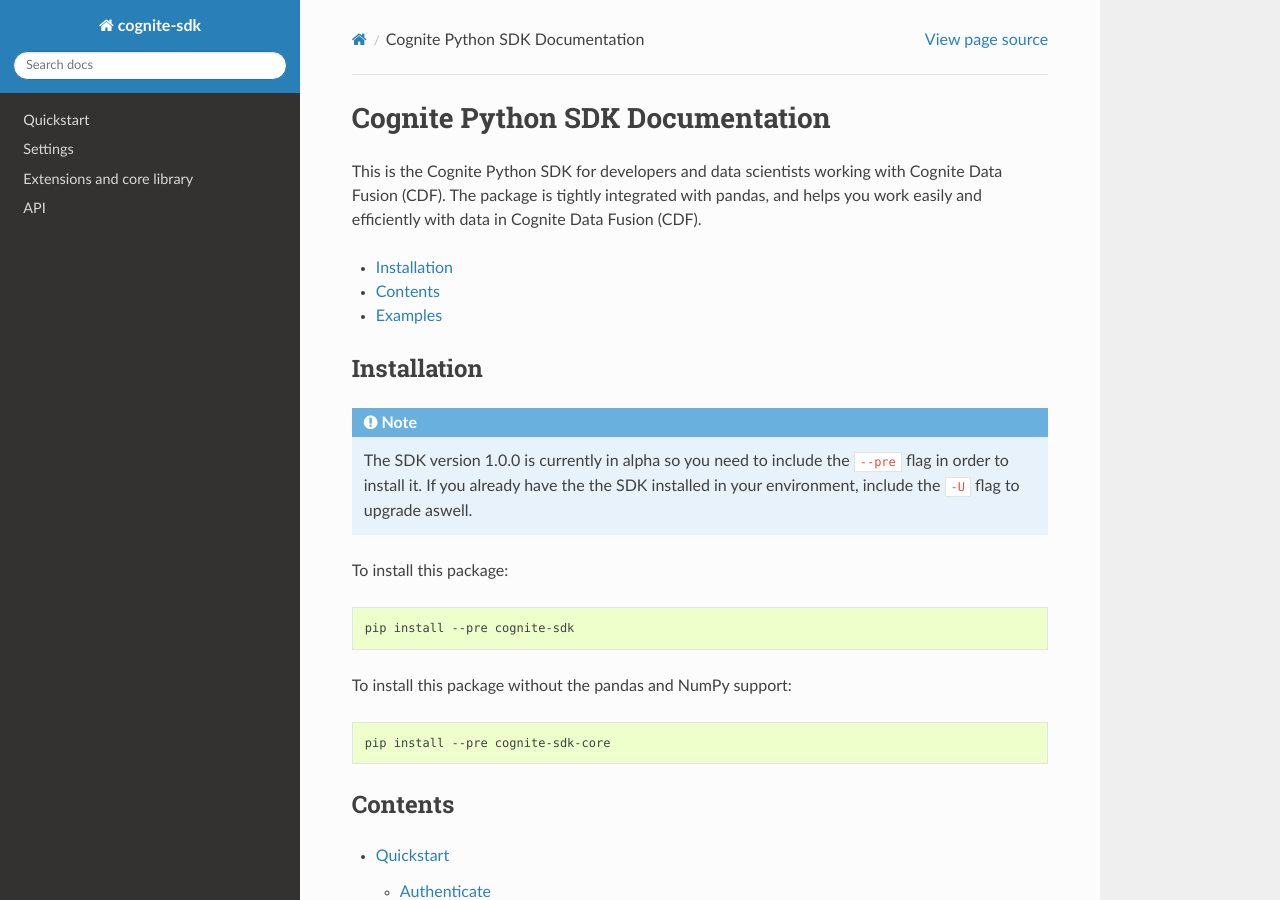
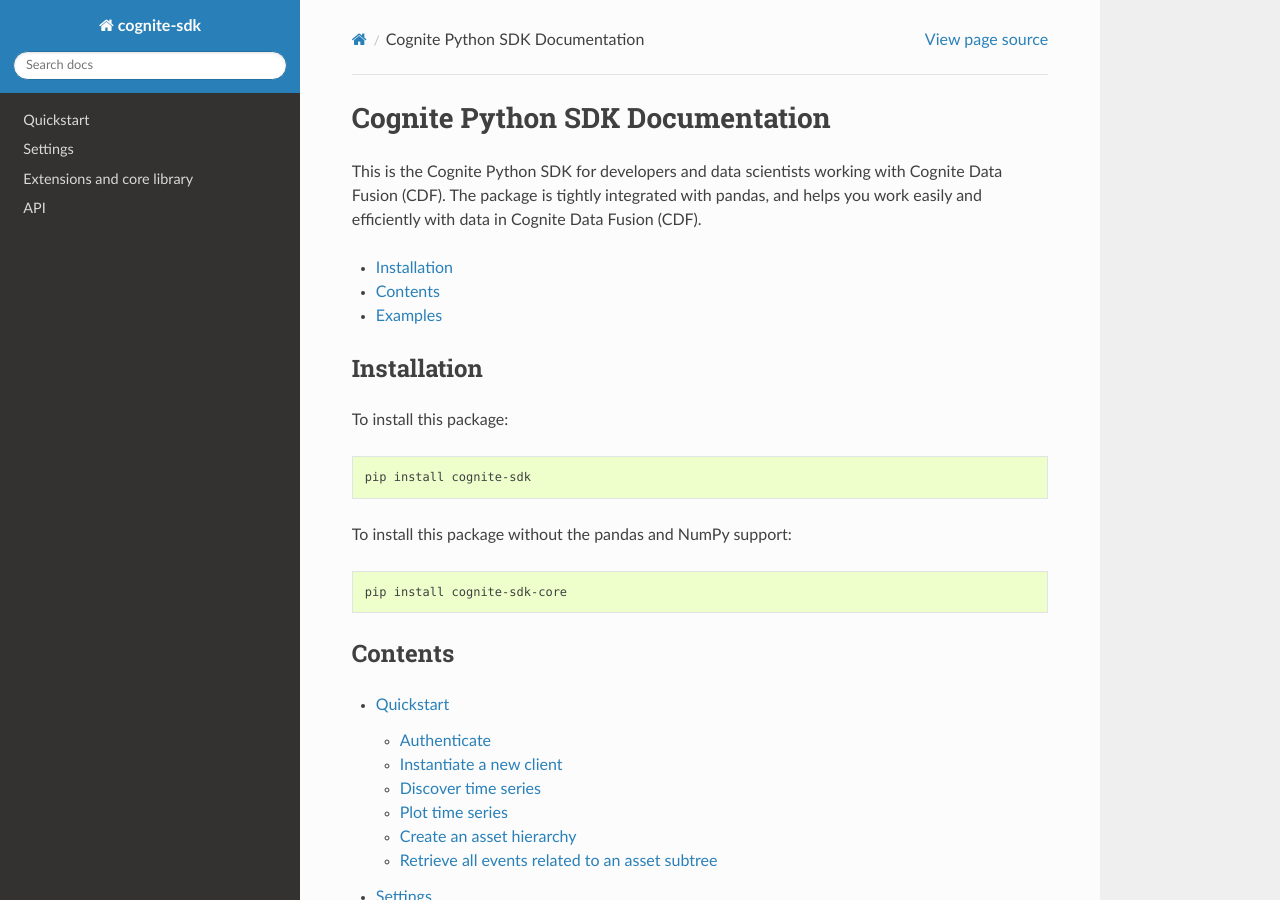
Before and after one commit to cognitedata/cognite-sdk-python, a Sphinx documentation site: the page built from docs/source/index.rst, in a window 1280 px wide and 900 px high. Built offline with Sphinx 7.4.7 and the Read the Docs theme 2.0.0, drawn with Linux system fonts in a browser that asks for light colours.

Commit message:
Remove alpha warning from docs

```diff
--- a/docs/source/index.rst
+++ b/docs/source/index.rst
@@ -13,22 +13,17 @@
 
 Installation
 ^^^^^^^^^^^^
-.. note::
-
-   The SDK version 1.0.0 is currently in alpha so you need to include the :code:`--pre` flag in order to install it.
-   If you already have the the SDK installed in your environment, include the :code:`-U` flag to upgrade aswell.
-
 To install this package:
 
 .. code-block:: bash
 
-   pip install --pre cognite-sdk
+   pip install cognite-sdk
 
 To install this package without the pandas and NumPy support:
 
 .. code-block:: bash
 
-   pip install --pre cognite-sdk-core
+   pip install cognite-sdk-core
 
 Contents
 ^^^^^^^^
```
